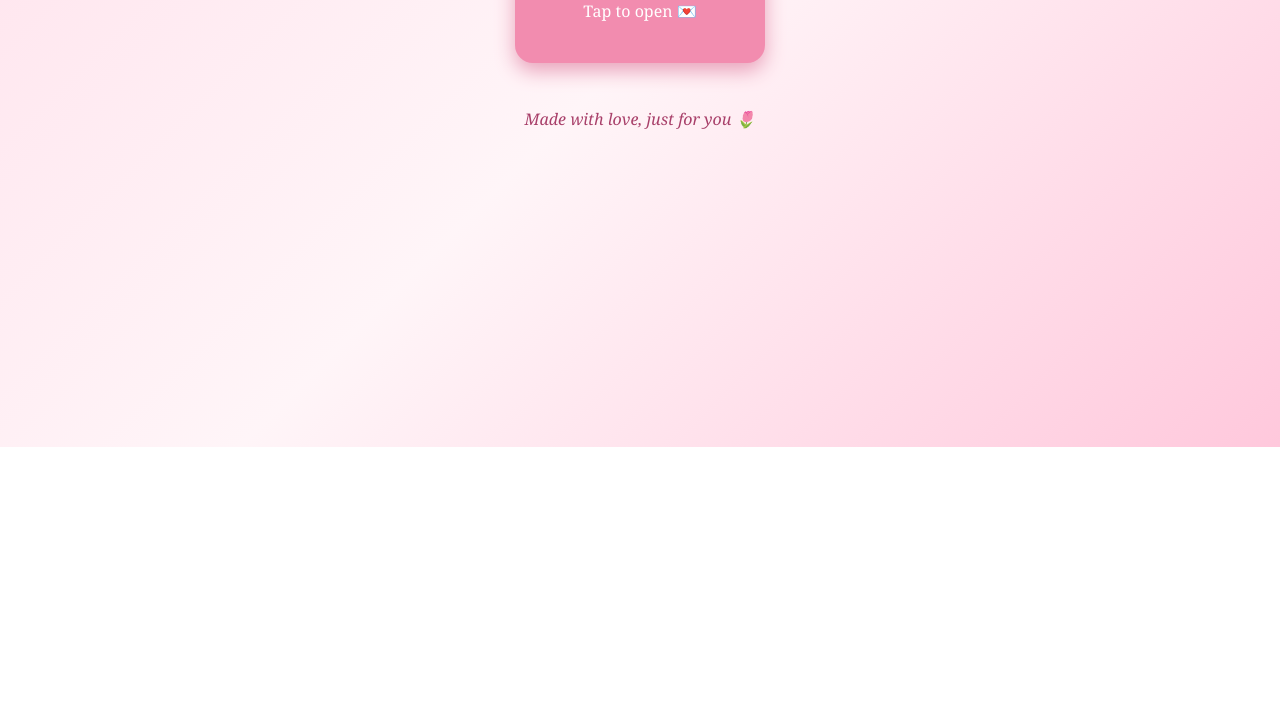
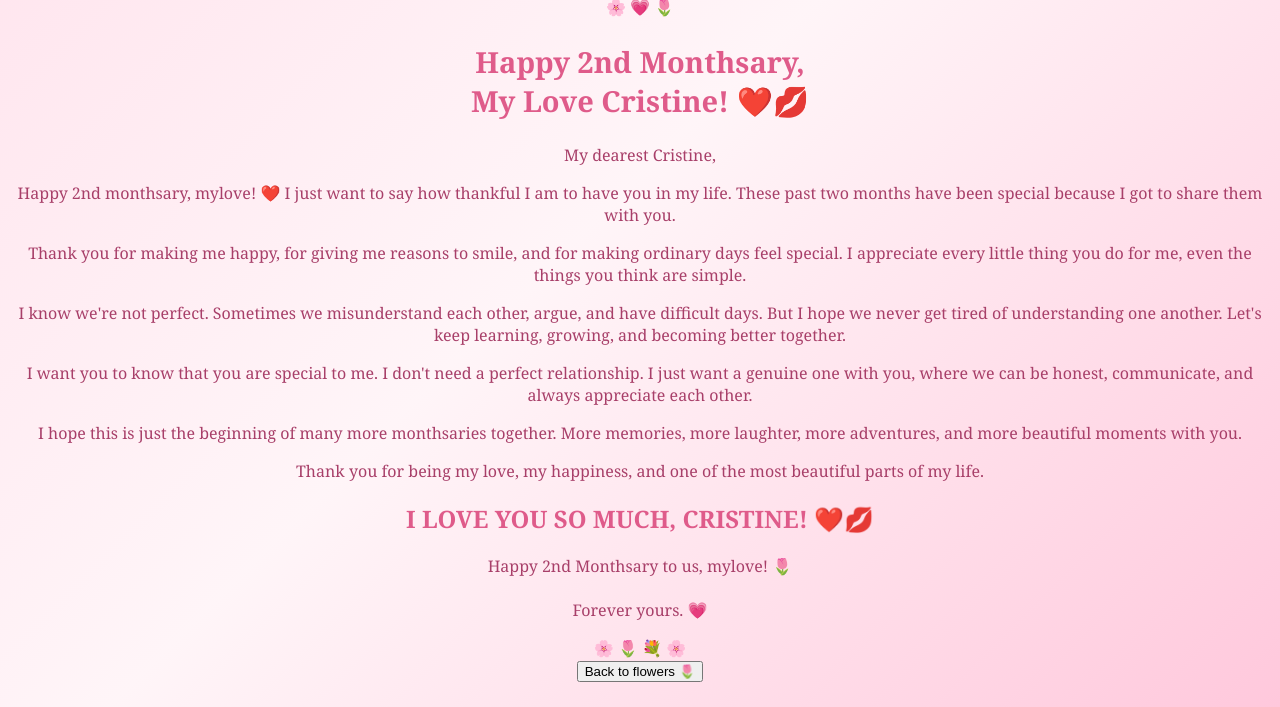
Before and after one commit to ericsondoneric-bot/index.html4, a plain HTML site: page index.html in a window 1280 px wide. Shown: the part 353-1060 px from the top of the page. Before the commit the page ends 800 px from the top, so only its background shows below. Drawn offline with Linux system fonts and the light colour scheme.

Commit message:
Update index.html

```diff
--- a/index.html
+++ b/index.html
@@ -4,52 +4,116 @@
 <head>
 <meta charset="UTF-8">
 <meta name="viewport" content="width=device-width, initial-scale=1.0">
-<title>Happy 2nd Monthsary, Love! 🌷</title>
+<title>For Cristine ❤️</title>
 <link rel="stylesheet" href="style.css">
 </head>
 <body>
 
-<div class="flowers">🌸 🌷 🌸</div>
+<!-- FIRST VIEW -->
+<section class="welcome" id="welcome">
 
-<h1>Happy 2nd Monthsary, Love! 💗</h1>
-<p class="subtitle">A little surprise just for you...</p>
+    <div class="flowers">
+        🌸 🌷 🌸
+    </div>
 
-<div class="envelope" onclick="openLetter()">
-    <div class="heart">💗</div>
-    <p>Tap to open 💌</p>
-</div>
+    <h1>For You, My Love</h1>
+    <p>A little surprise made with love 💗</p>
 
-<div class="letter" id="letter">
-    <h2>My Dearest Love 🌷</h2>
+    <div class="bouquet">💐</div>
+
+    <button onclick="showLetter()">
+        Open My Letter 💌
+    </button>
+
+    <div class="flowers bottom">
+        🌷 🌸 🌷
+    </div>
+
+</section>
+
+<!-- SECOND VIEW -->
+<section class="message" id="message">
+
+    <div class="decoration">🌸 💗 🌷</div>
+
+    <h1>Happy 2nd Monthsary,<br>My Love Cristine! ❤️💋</h1>
+
+    <p class="dear">My dearest Cristine,</p>
 
     <p>
-    Happy 2nd Monthsary, love!
-    I'm so happy to have you in my life.
-    Thank you for every smile, every laugh,
-    and every beautiful memory we've shared.
+        Happy 2nd monthsary, mylove! ❤️
+        I just want to say how thankful I am
+        to have you in my life. These past two
+        months have been special because I got
+        to share them with you.
     </p>
 
     <p>
-    We may not be perfect, but I hope we
-    continue to understand each other,
-    support each other, and choose each
-    other every day.
+        Thank you for making me happy, for
+        giving me reasons to smile, and for
+        making ordinary days feel special.
+        I appreciate every little thing you do
+        for me, even the things you think are
+        simple.
     </p>
 
     <p>
-    Two months down, and hopefully many
-    more months and years to come.
+        I know we're not perfect. Sometimes
+        we misunderstand each other, argue,
+        and have difficult days. But I hope
+        we never get tired of understanding
+        one another. Let's keep learning,
+        growing, and becoming better together.
     </p>
 
-    <h3>I love you so much! ❤️</h3>
-    <p>Forever yours. 💗</p>
-</div>
+    <p>
+        I want you to know that you are
+        special to me. I don't need a perfect
+        relationship. I just want a genuine
+        one with you, where we can be honest,
+        communicate, and always appreciate
+        each other.
+    </p>
 
-<p class="footer">Made with love, just for you 🌷</p>
+    <p>
+        I hope this is just the beginning
+        of many more monthsaries together.
+        More memories, more laughter,
+        more adventures, and more beautiful
+        moments with you.
+    </p>
+
+    <p>
+        Thank you for being my love, my
+        happiness, and one of the most
+        beautiful parts of my life.
+    </p>
+
+    <h2>I LOVE YOU SO MUCH, CRISTINE! ❤️💋</h2>
+
+    <p class="ending">
+        Happy 2nd Monthsary to us, mylove! 🌷
+        <br><br>
+        Forever yours. 💗
+    </p>
+
+    <div class="decoration">🌸 🌷 💐 🌸</div>
+
+    <button onclick="goBack()">Back to flowers 🌷</button>
+
+</section>
 
 <script>
-function openLetter() {
-    document.getElementById("letter").classList.toggle("show");
+function showLetter() {
+    document.getElementById("welcome").style.display = "none";
+    document.getElementById("message").style.display = "block";
+    window.scrollTo(0, 0);
+}
+
+function goBack() {
+    document.getElementById("message").style.display = "none";
+    document.getElementById("welcome").style.display = "flex";
+    window.scrollTo(0, 0);
 }
 </script>
 
```
